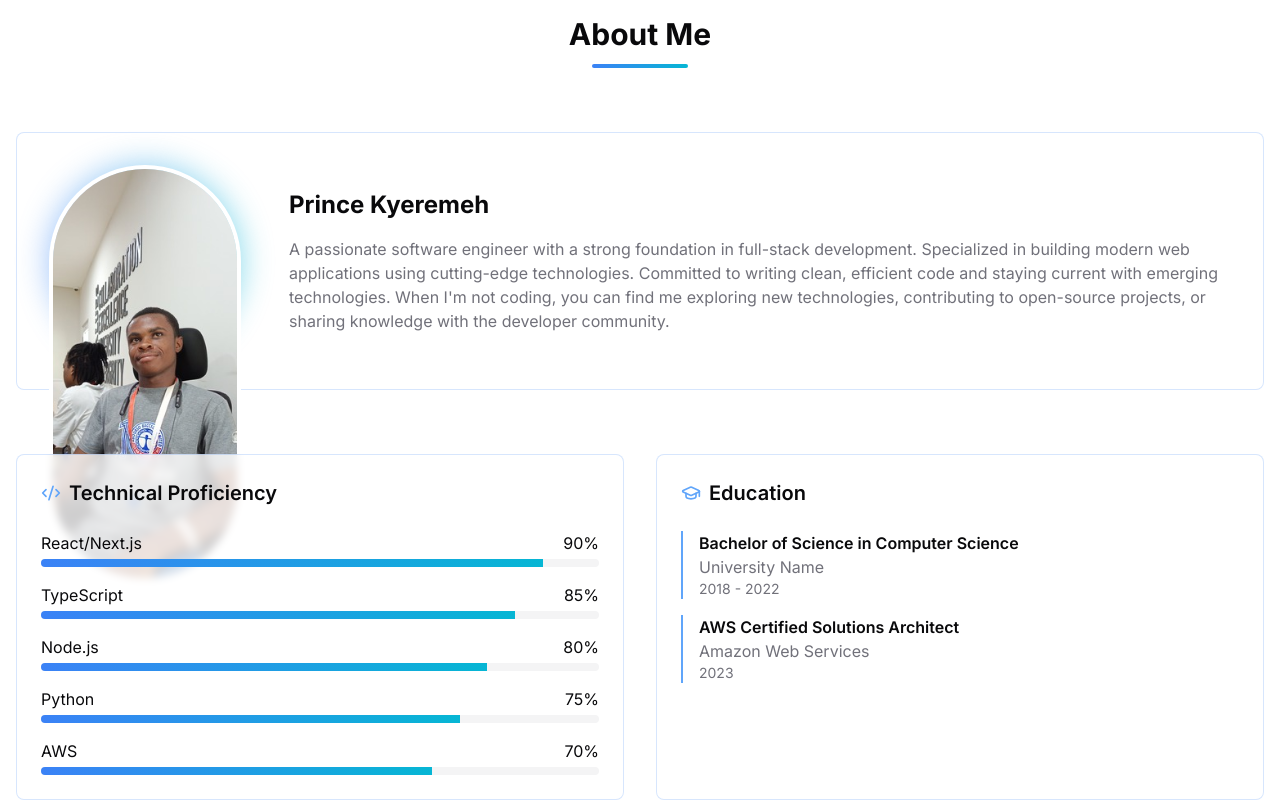
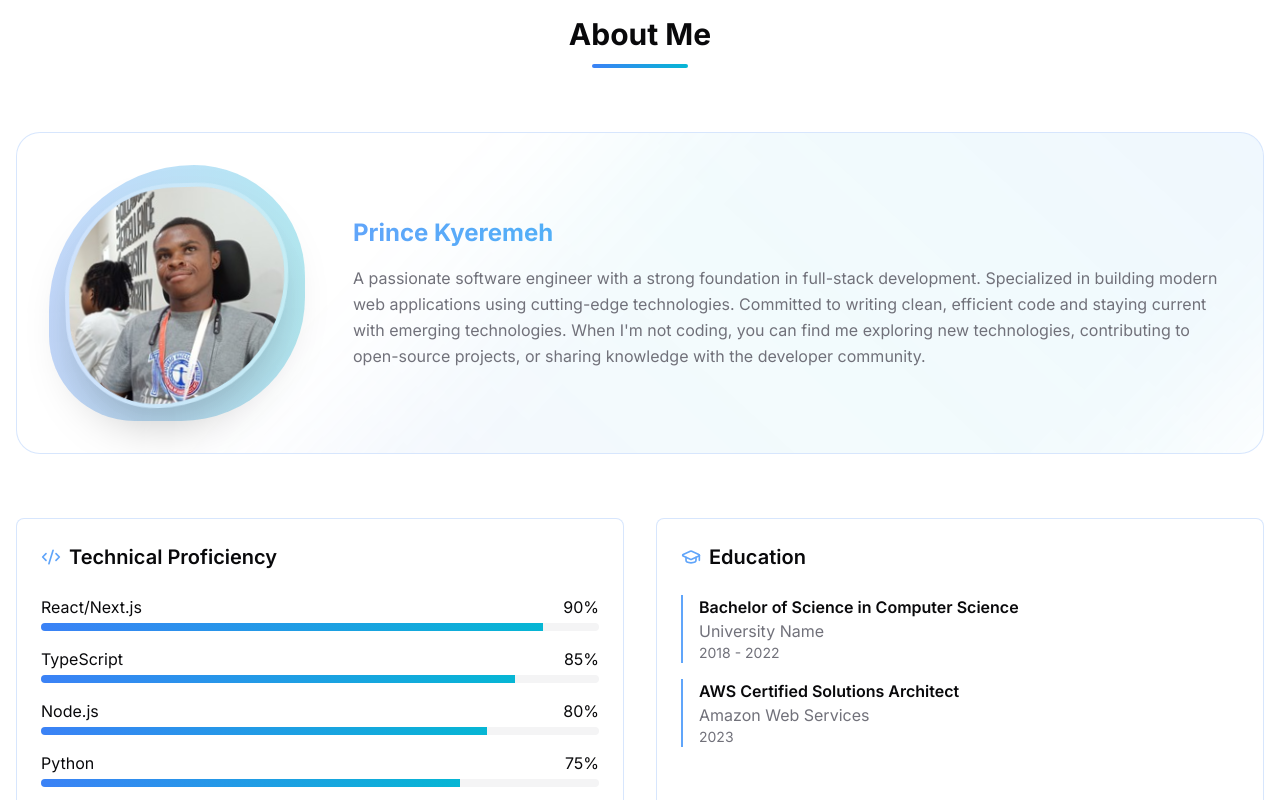
Before and after one commit to Prince-K-cmd/portfolio-webapp-3, a Next.js app: page / in a window 1280 px wide. Shown: the part 880-1680 px from the top of the page. Built offline with nearby package versions, Linux system fonts and the light colour scheme.

Commit message:
Add design to image in about section

```diff
--- a/app/globals.css
+++ b/app/globals.css
@@ -179,6 +179,40 @@
   .animate-glow {
     animation: pulse-glow 3s ease-in-out infinite;
   }
+
+  @keyframes blob {
+    0%,
+    100% {
+      transform: translate(0, 0) rotate(0deg);
+    }
+    50% {
+      transform: translate(10%, 20%) rotate(180deg);
+    }
+  }
+
+  @keyframes morphing-blob {
+    0%,
+    100% {
+      border-radius: 50% 40% 60% 40%;
+    }
+    25% {
+      border-radius: 40% 60% 40% 50%;
+    }
+    50% {
+      border-radius: 60% 40% 50% 30%;
+    }
+    75% {
+      border-radius: 30% 50% 60% 40%;
+    }
+  }
+
+  .animate-blob {
+    animation: blob 20s ease-in-out infinite;
+  }
+
+  .animate-morphing-blob {
+    animation: morphing-blob 15s ease-in-out infinite;
+  }
 }
 
 /* Custom gradient text */
--- a/components/about.tsx
+++ b/components/about.tsx
@@ -24,22 +24,94 @@ export function About() {
           initial={{ opacity: 0, y: 20 }}
           whileInView={{ opacity: 1, y: 0 }}
           transition={{ duration: 0.5 }}
-          className="bg-background/80 backdrop-blur-sm rounded-lg p-8 border border-blue-500/20 mb-16"
+          className="bg-background/80 backdrop-blur-sm rounded-3xl p-8 border border-blue-500/20 mb-16 overflow-hidden relative"
         >
-          <div className="flex flex-col md:flex-row items-center gap-12">
-            <div className="relative w-48 h-48">
-              <div className="absolute inset-0 rounded-full bg-gradient-to-r from-blue-500 to-cyan-500 blur-lg opacity-50" />
-              <Image
-                src="/images/profile.jpg"
-                alt="Prince Kyeremeh"
-                width={192}
-                height={192}
-                className="rounded-full relative border-4 border-background object-cover"
+          {/* Animated Blob Background */}
+          <div
+            className="
+              absolute
+              -top-1/2
+              -left-1/2
+              w-[200%]
+              h-[200%]
+              bg-gradient-to-r
+              from-blue-500/20
+              via-cyan-500/10
+              to-purple-500/20
+              rounded-full
+              animate-blob
+              opacity-50
+              blur-3xl
+            "
+          />
+
+          <div className="flex flex-col md:flex-row items-center gap-12 relative z-10">
+            {/* Innovative Image Container */}
+            <div className="relative w-64 h-64 group">
+              {/* Morphing Blob Background */}
+              <div
+                className="
+                  absolute
+                  inset-0
+                  bg-gradient-to-r
+                  from-blue-500/30
+                  to-cyan-500/30
+                  rounded-[50%_40%_60%_40%]
+                  animate-morphing-blob
+                  group-hover:rounded-[30%_60%_40%_50%]
+                  transition-all
+                  duration-500
+                  ease-in-out
+                "
               />
+
+              {/* Floating Image with Parallax Effect */}
+              <motion.div
+                initial={{ y: 0 }}
+                animate={{
+                  y: [-10, 10, -10],
+                  rotate: [0, 2, -2, 0],
+                }}
+                transition={{
+                  duration: 5,
+                  repeat: Infinity,
+                  repeatType: "reverse",
+                  ease: "easeInOut",
+                }}
+                className="
+                  absolute
+                  inset-4
+                  rounded-[50%_40%_60%_40%]
+                  overflow-hidden
+                  shadow-2xl
+                  border-4
+                  border-white/20
+                "
+              >
+                <Image
+                  src="/images/profile.jpg"
+                  alt="Prince Kyeremeh"
+                  fill // Use 'fill' instead of 'layout'
+                  style={{
+                    objectFit: "cover", // Use 'style' prop instead of 'objectFit'
+                    // Optional: add additional styling if needed
+                  }}
+                  className="
+                    group-hover:scale-110
+                    transition-transform
+                    duration-500
+                    ease-in-out
+                  "
+                />
+              </motion.div>
             </div>
-            <div className="flex-1 text-center md:text-left">
-              <h3 className="text-2xl font-bold mb-4">Prince Kyeremeh</h3>
-              <p className="text-muted-foreground">
+
+            {/* Profile Description */}
+            <div className="flex-1 text-center md:text-left z-10">
+              <h3 className="text-2xl font-bold mb-4 gradient-text">
+                Prince Kyeremeh
+              </h3>
+              <p className="text-muted-foreground leading-relaxed">
                 A passionate software engineer with a strong foundation in
                 full-stack development. Specialized in building modern web
                 applications using cutting-edge technologies. Committed to
```
